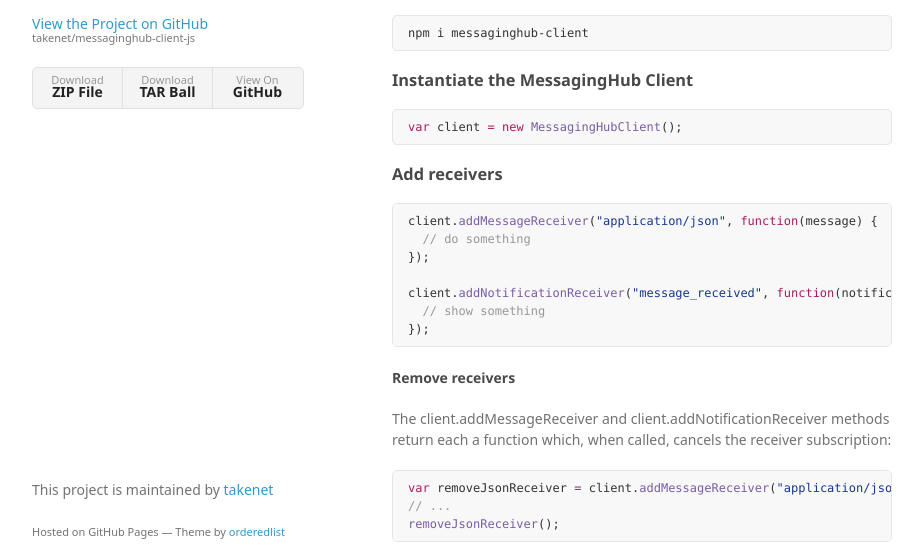
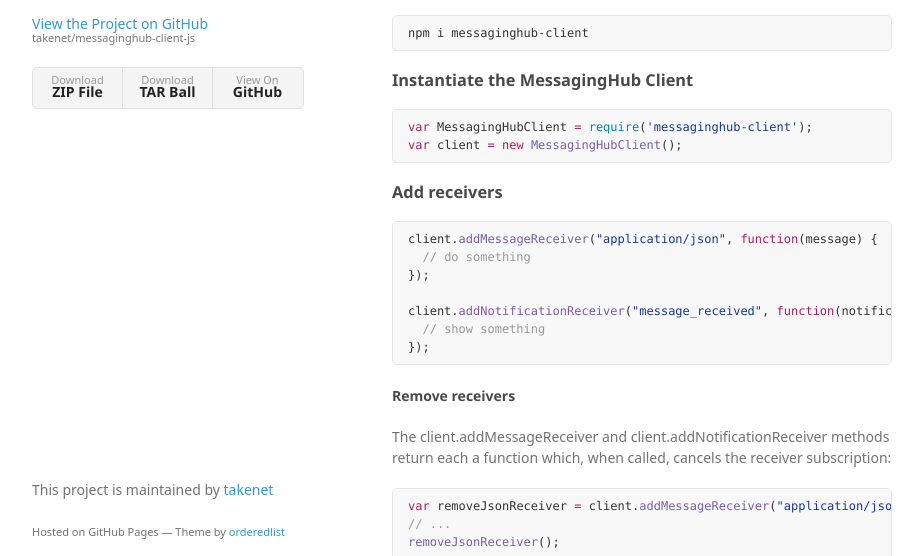
Before and after one commit to robertveloso/messaginghub-client-js, a plain HTML site: page index.html in a window 1280 px wide. Shown: the part 189-745 px from the top of the page, without its empty margins (178-1101 px from the left). Drawn offline with Linux system fonts and the light colour scheme; a web font is replaced by a local one.

```diff
--- a/index.html
+++ b/index.html
@@ -41,7 +41,8 @@
 <h3>
 <a id="instantiate-the-messaginghub-client" class="anchor" href="#instantiate-the-messaginghub-client" aria-hidden="true"><span class="octicon octicon-link"></span></a>Instantiate the MessagingHub Client</h3>
 
-<div class="highlight highlight-source-js"><pre><span class="pl-k">var</span> client <span class="pl-k">=</span> <span class="pl-k">new</span> <span class="pl-en">MessagingHubClient</span>();</pre></div>
+<div class="highlight highlight-source-js"><pre><span class="pl-k">var</span> MessagingHubClient <span class="pl-k">=</span> <span class="pl-c1">require</span>(<span class="pl-s"><span class="pl-pds">'</span>messaginghub-client<span class="pl-pds">'</span></span>);
+<span class="pl-k">var</span> client <span class="pl-k">=</span> <span class="pl-k">new</span> <span class="pl-en">MessagingHubClient</span>();</pre></div>
 
 <h3>
 <a id="add-receivers" class="anchor" href="#add-receivers" aria-hidden="true"><span class="octicon octicon-link"></span></a>Add receivers</h3>
```
Also changed, not shown: params.json (+1 -1 lines).
